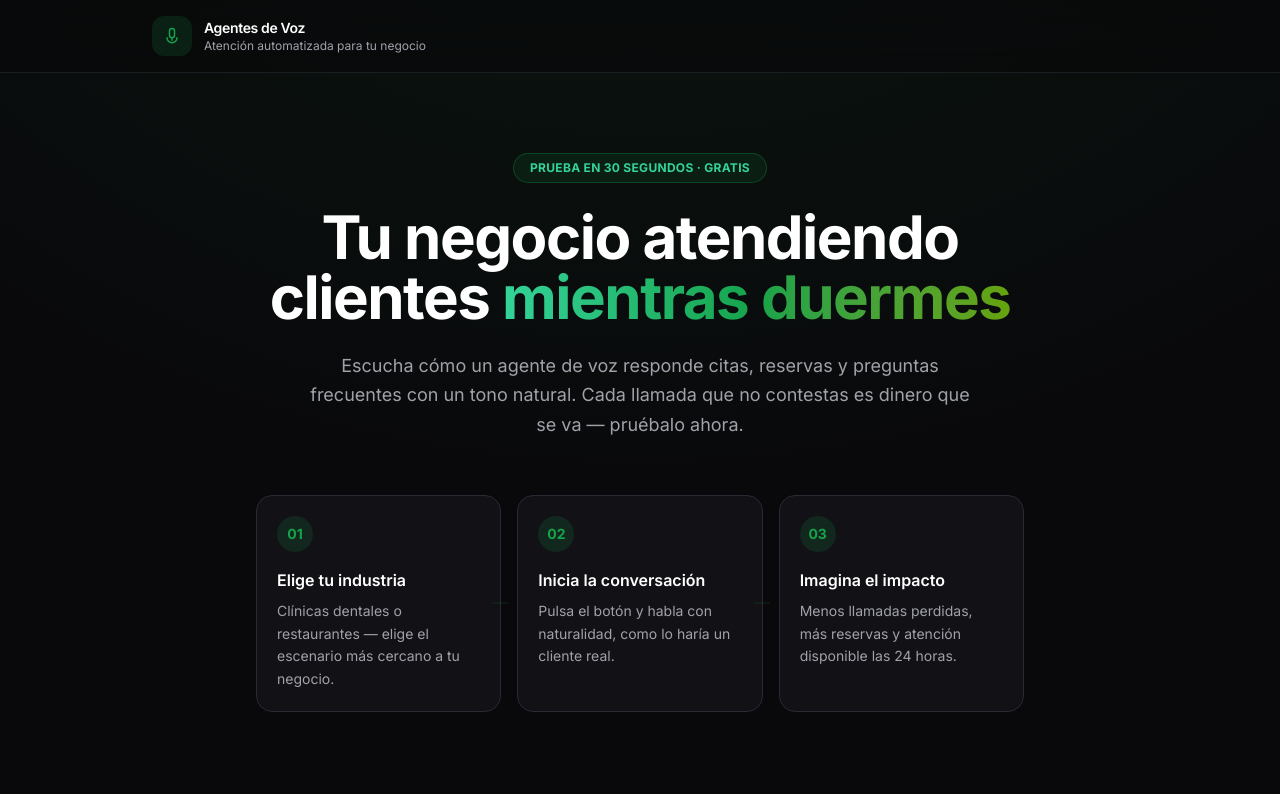
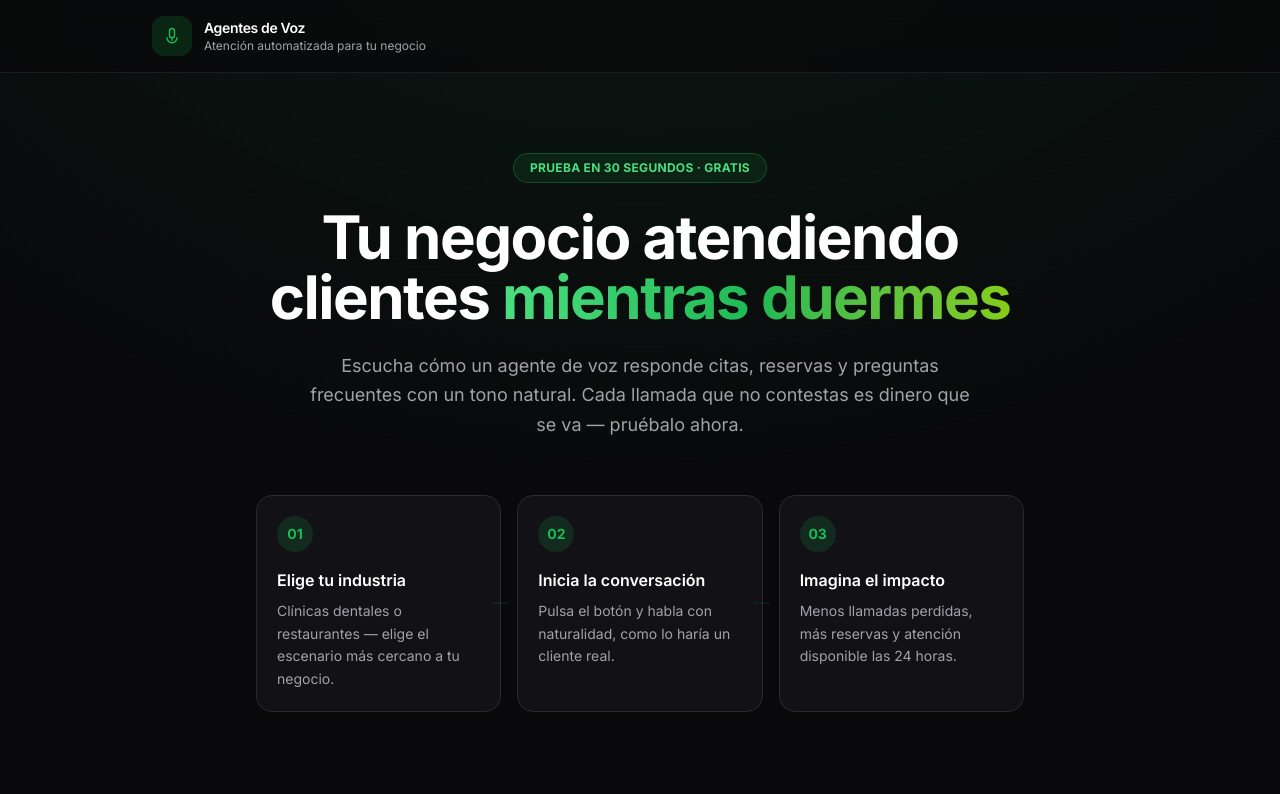
Before and after one commit to suulcoder/demo, a React (Vite) app: page / in a window 1280 px wide. Shown: the top 794 px of the page. Built offline with nearby package versions, Linux system fonts and the light colour scheme.

Commit message:
Balance green CTA contrast on dark background
Use a mid-tone action green between the previous neon and muted variants.

Co-authored-by: Cursor <cursoragent@cursor.com>

```diff
--- a/src/index.css
+++ b/src/index.css
@@ -1,9 +1,8 @@
 @import 'tailwindcss';
 
 /*
-  Paleta verde de conversión (tonos contenidos):
-  - CTAs en verde esmeralda, no neón — legible y profesional.
-  - Lima suave solo en gradientes del hero.
+  Verde CTA: punto medio entre el neón (#22c55e) y el apagado (#16a34a).
+  Contraste ~8:1 con texto oscuro sobre #1db954 / fondo #09090b.
 */
 
 @theme {
@@ -13,10 +12,10 @@
   --color-surface-muted: #1c1c24;
   --color-border: #2a2a35;
   --color-muted: #a1a1aa;
-  --color-accent: #16a34a;
-  --color-accent-hover: #15803d;
-  --color-accent-soft: #34d399;
-  --color-highlight: #65a30d;
+  --color-accent: #1db954;
+  --color-accent-hover: #18a34a;
+  --color-accent-soft: #4ade80;
+  --color-highlight: #84cc16;
 }
 
 @layer base {
@@ -27,8 +26,8 @@
   body {
     @apply min-h-screen bg-surface font-sans text-white antialiased;
     background-image:
-      radial-gradient(ellipse 80% 50% at 50% -20%, rgb(22 163 74 / 0.1), transparent),
-      radial-gradient(ellipse 55% 45% at 100% 100%, rgb(101 163 13 / 0.05), transparent);
+      radial-gradient(ellipse 80% 50% at 50% -20%, rgb(29 185 84 / 0.12), transparent),
+      radial-gradient(ellipse 55% 45% at 100% 100%, rgb(132 204 22 / 0.06), transparent);
   }
 
   @media (prefers-reduced-motion: reduce) {
```
Also changed, not shown: public/favicon.svg.
